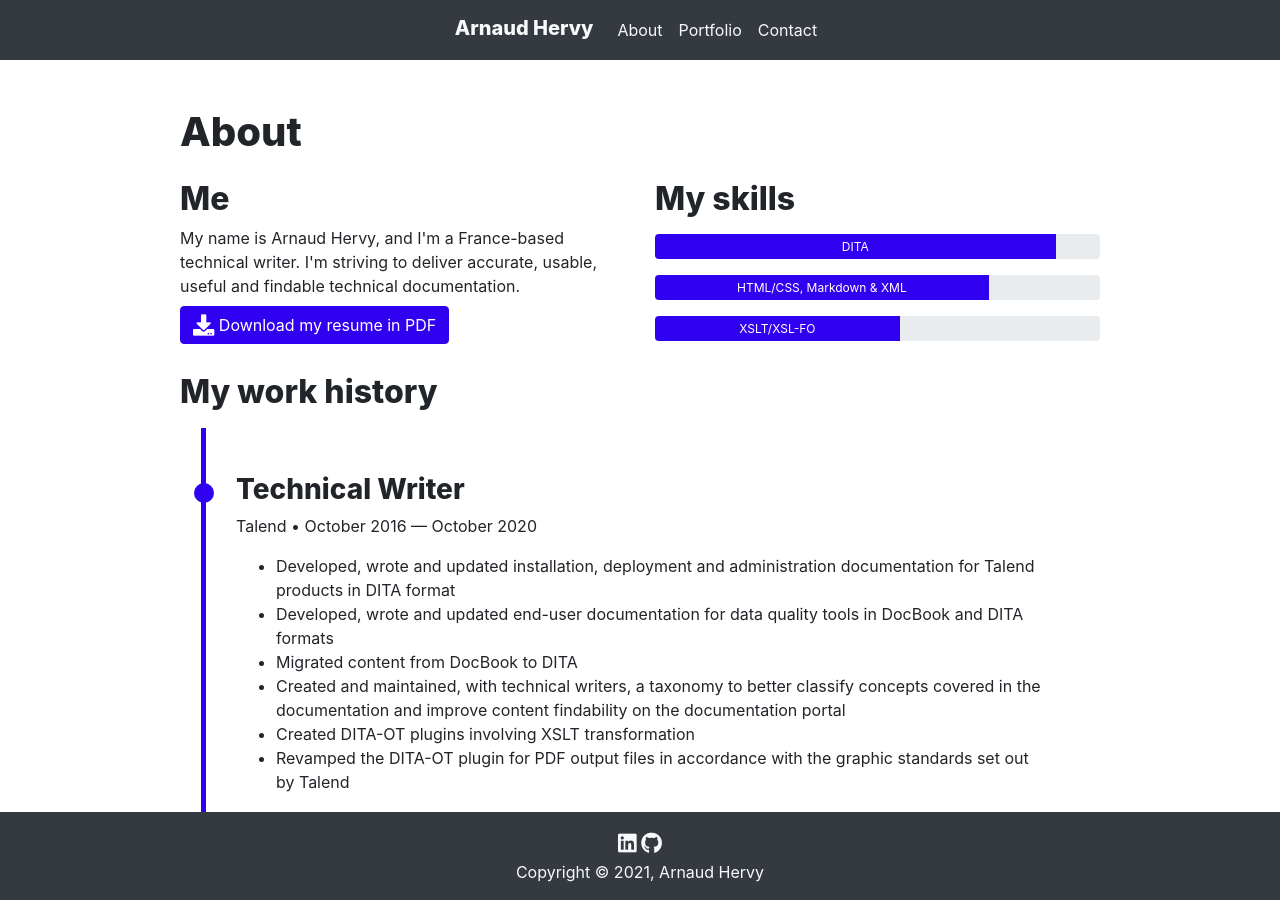
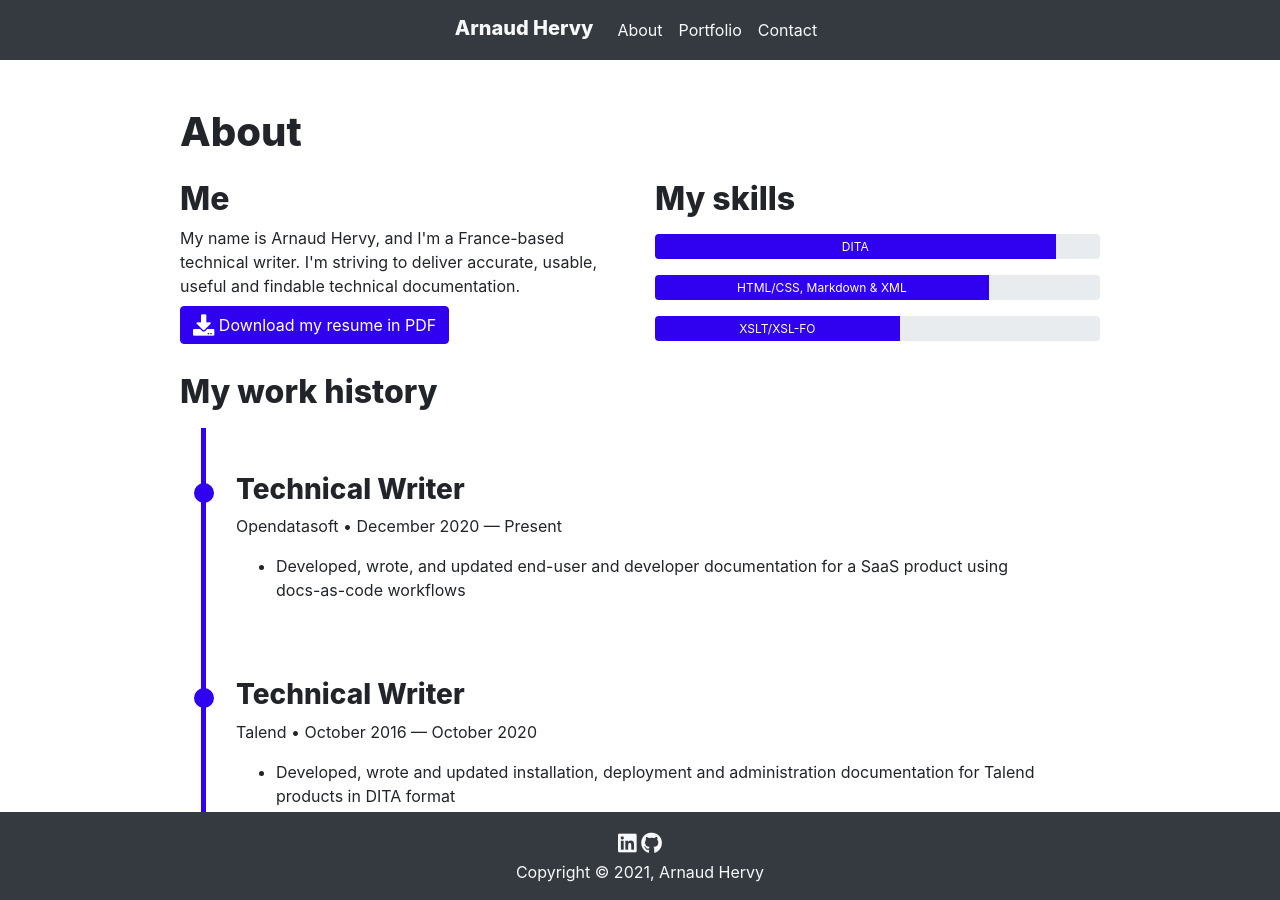
Before and after one commit to ahervy/www, a Jekyll site: the page built from about.md, in a window 1280 px wide and 900 px high. Built offline with Jekyll 4.4.1, drawn with Linux system fonts in a browser that asks for light colours.

Commit message:
Timeline: added last experience

```diff
--- a/_data/timeline.yml
+++ b/_data/timeline.yml
@@ -1,3 +1,10 @@
+- title: Technical Writer
+  company: Opendatasoft
+  startdate: December 2020
+  enddate: Present
+  description:
+    - task: Developed, wrote, and updated end-user and developer documentation for a SaaS product using docs-as-code workflows
+
 - title: Technical Writer
   company: Talend
   startdate: October 2016
```
